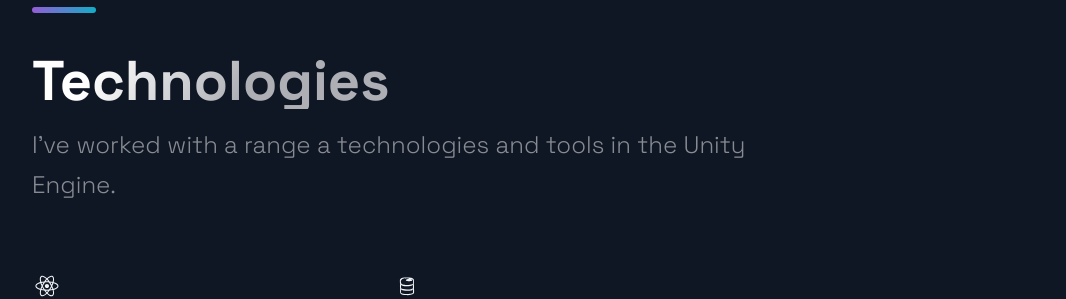
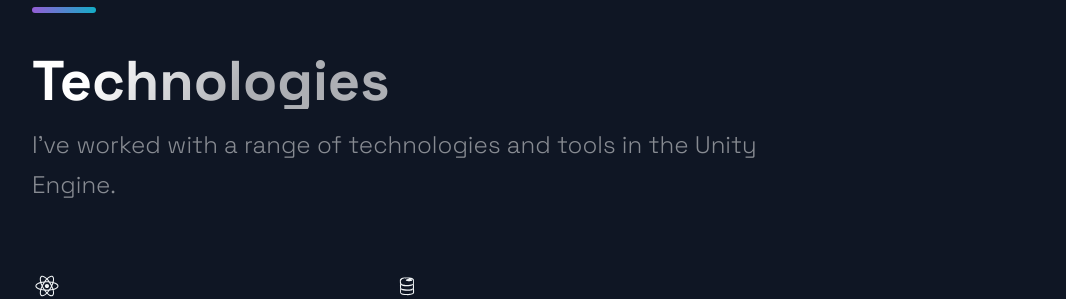
Before and after one commit to CaliloKZ/Portfolio, a Next.js app: page / in a window 1280 px wide. Shown: the part 2560-2859 px from the top of the page, without its empty margins (88-1154 px from the left). Built offline with nearby package versions, Linux system fonts and the light colour scheme.

Commit message:
fixed typo

```diff
--- a/src/components/Technologies/Technologies.js
+++ b/src/components/Technologies/Technologies.js
@@ -8,7 +8,7 @@ const Technologies = () =>  (
     <SectionDivider divider />
     <SectionTitle>Technologies</SectionTitle>
     <SectionText>
-      I've worked with a range a technologies and tools in the Unity Engine.
+      I've worked with a range of technologies and tools in the Unity Engine.
     </SectionText>
     <List>
       <ListItem>
```
Also changed, not shown: 2 other files (tests, documents, lock files or other folders).
